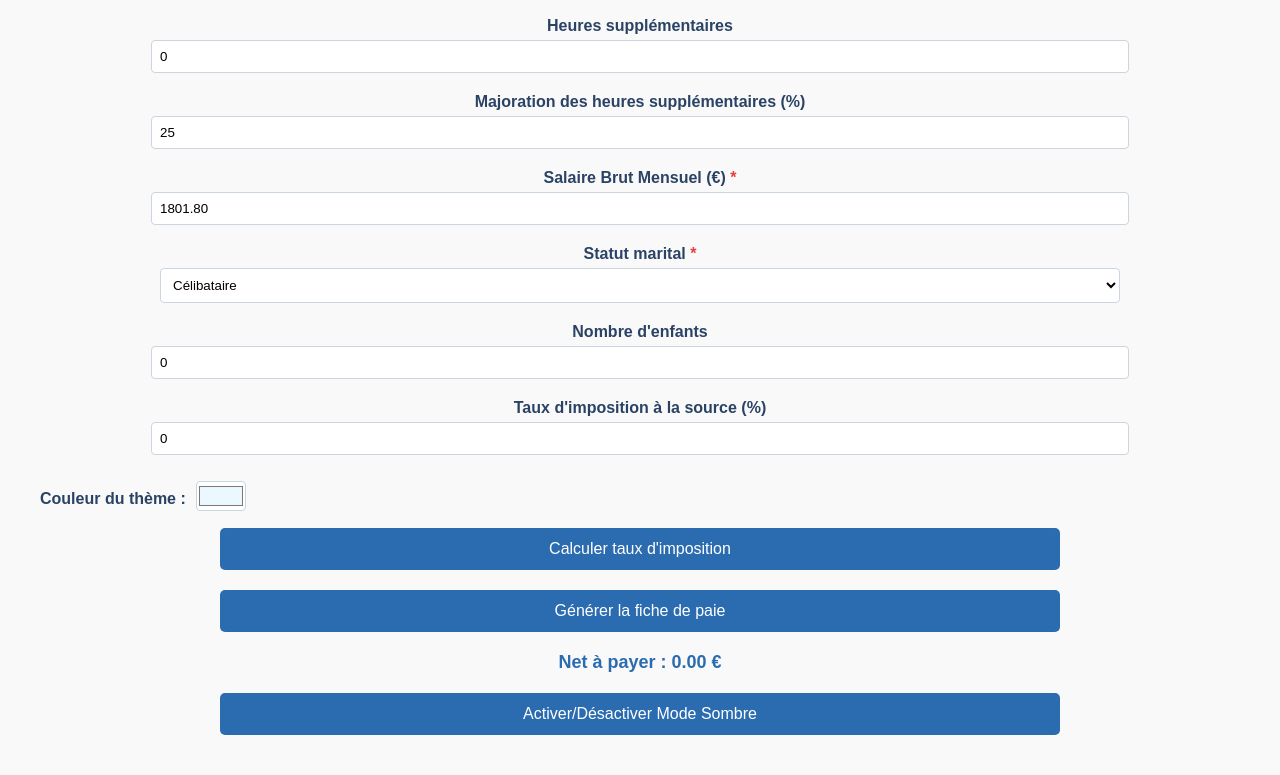
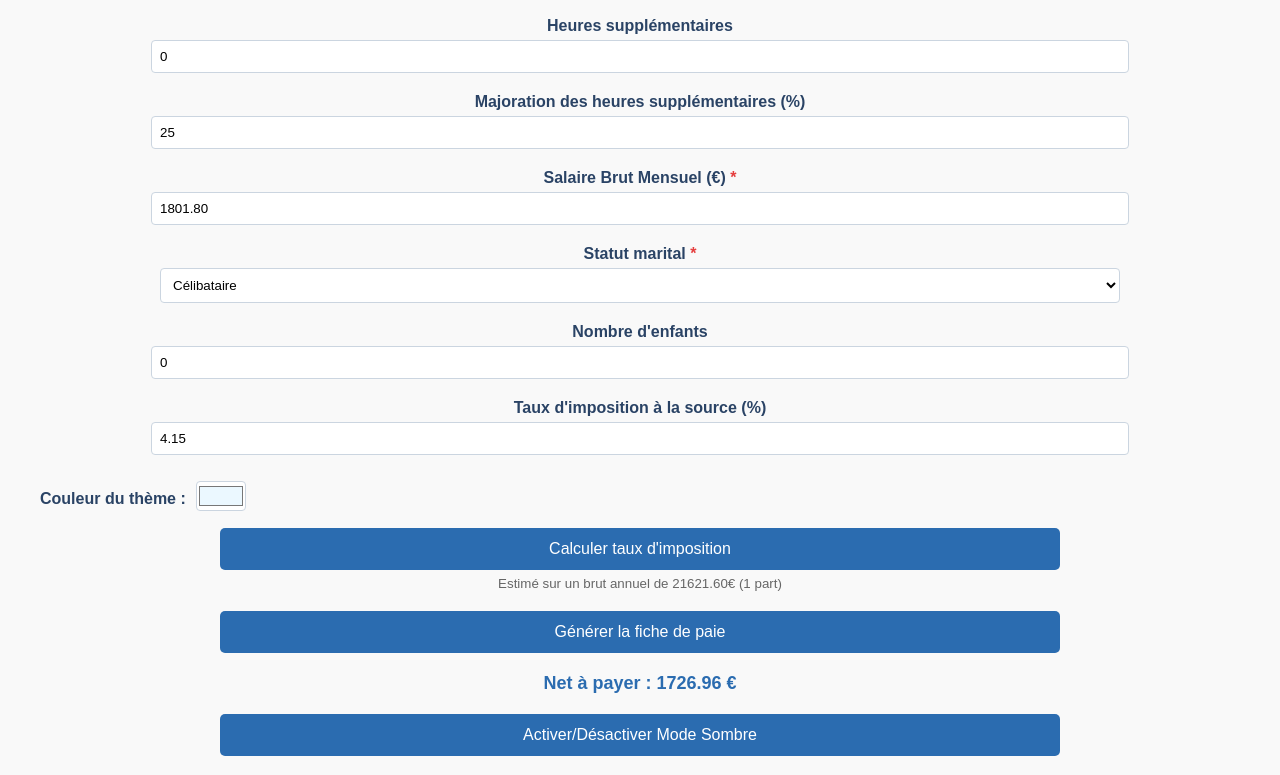
Before and after one commit to fiche-paie/GENERBYMYCOMPT, a plain HTML site: page index.html in a window 1280 px wide. Both pictures are taken after a click on the button "Calculer taux d'imposition". Shown: the part 1596-2371 px from the top of the page. Drawn offline with nearby package versions, Linux system fonts and the light colour scheme.

Commit message:
Update index.html

```diff
--- a/index.html
+++ b/index.html
@@ -163,28 +163,28 @@
 </button>
 <small id="helpImpot" style="display:block; margin-top:6px; color:#666;"></small>
 <script>
-chargerTranchesImpot(); // Initialisation au démarrage
+// Tranches d'imposition 2025
+const TRANCHES_IMPOT = [
+    { min: 0, max: 11294, taux: 0 },
+    { min: 11295, max: 28797, taux: 11 },
+    { min: 28798, max: 82341, taux: 30 },
+    { min: 82342, max: 177106, taux: 41 },
+    { min: 177107, max: Infinity, taux: 45 }
 
-
-let TRANCHES_IMPOT = [];
-
-async function chargerTranchesImpot() {
-    try {
-        const response = await fetch("https://fiche-paie.github.io/tranches_impot_2025.json");
-        const data = await response.json();
-        TRANCHES_IMPOT = data.map(t => ({
-            min: t.min,
-            max: t.max ?? Infinity,
-            taux: t.taux
-        }));
-    } catch (error) {
-        console.error("Erreur de chargement des tranches :", error);
-        alert("Impossible de charger les tranches d'imposition.");
+];
+function calculerTauxImpot() {
+    const brutAnnuel = parseFloat(document.getElementById('salaireBrut').value) * 12;
+    const nbParts = getNbParts(); // Calcul des parts fiscales
+    let taux = 0;
+    let revenuImposable = brutAnnuel * 0.9 / nbParts; // Estimation revenu imposable
+    // Calcul selon les tranches
+    for(let i = 0; i < TRANCHES_IMPOT.length; i++) {
+        if(revenuImposable > TRANCHES_IMPOT[i].min) {
+            const maxTranche = Math.min(revenuImposable, TRANCHES_IMPOT[i].max);
+            const montantTranche = maxTranche - TRANCHES_IMPOT[i].min;
+            taux += montantTranche * TRANCHES_IMPOT[i].taux / 100;
+        }
     }
-}
-
-chargerTranchesImpot(); // appel automatique
-
     const tauxMoyen = (taux * nbParts / brutAnnuel) * 100;
     document.getElementById('tauxImpot').value = tauxMoyen.toFixed(2);
     document.getElementById('helpImpot').innerHTML = `Estimé sur un brut annuel de ${brutAnnuel.toFixed(2)}€ (${nbParts} part${nbParts > 1 ? 's' : ''})`;
```
